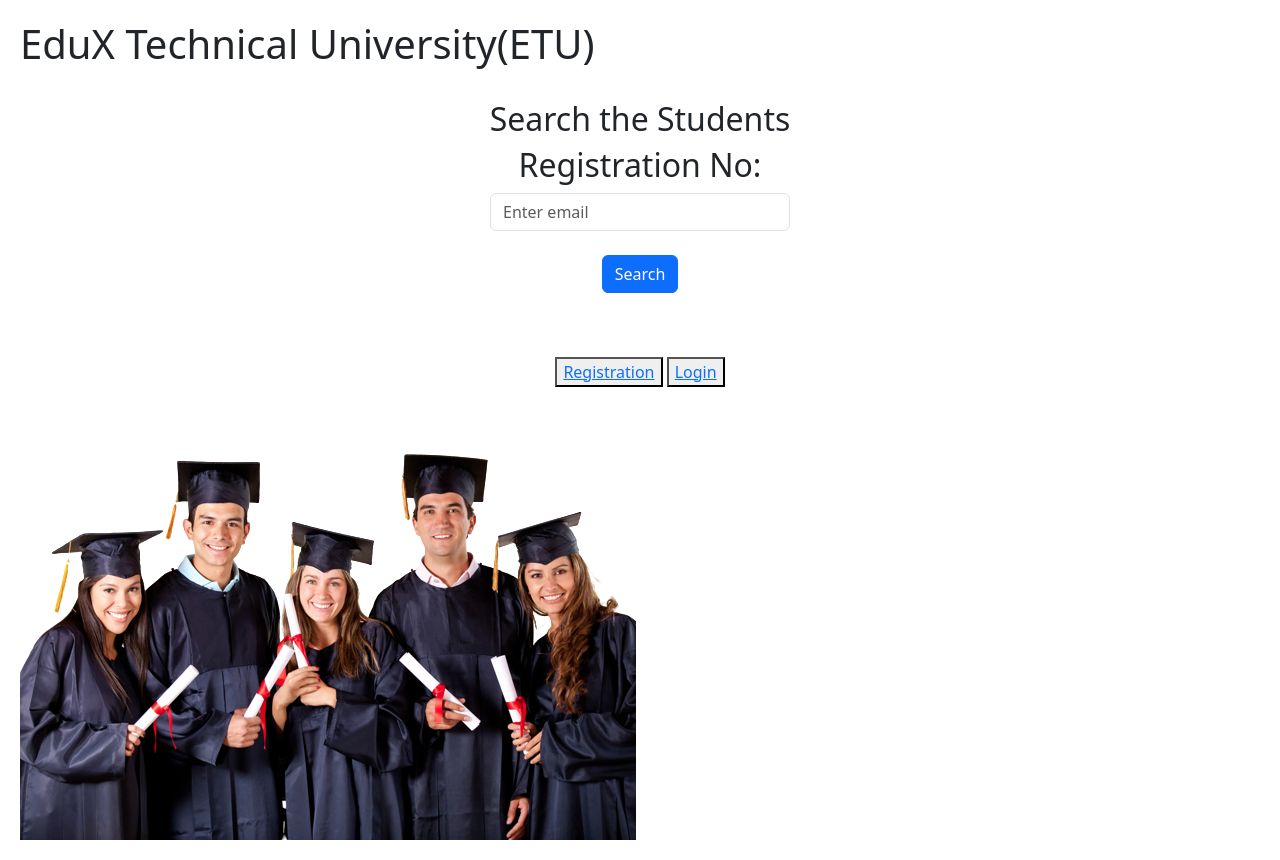
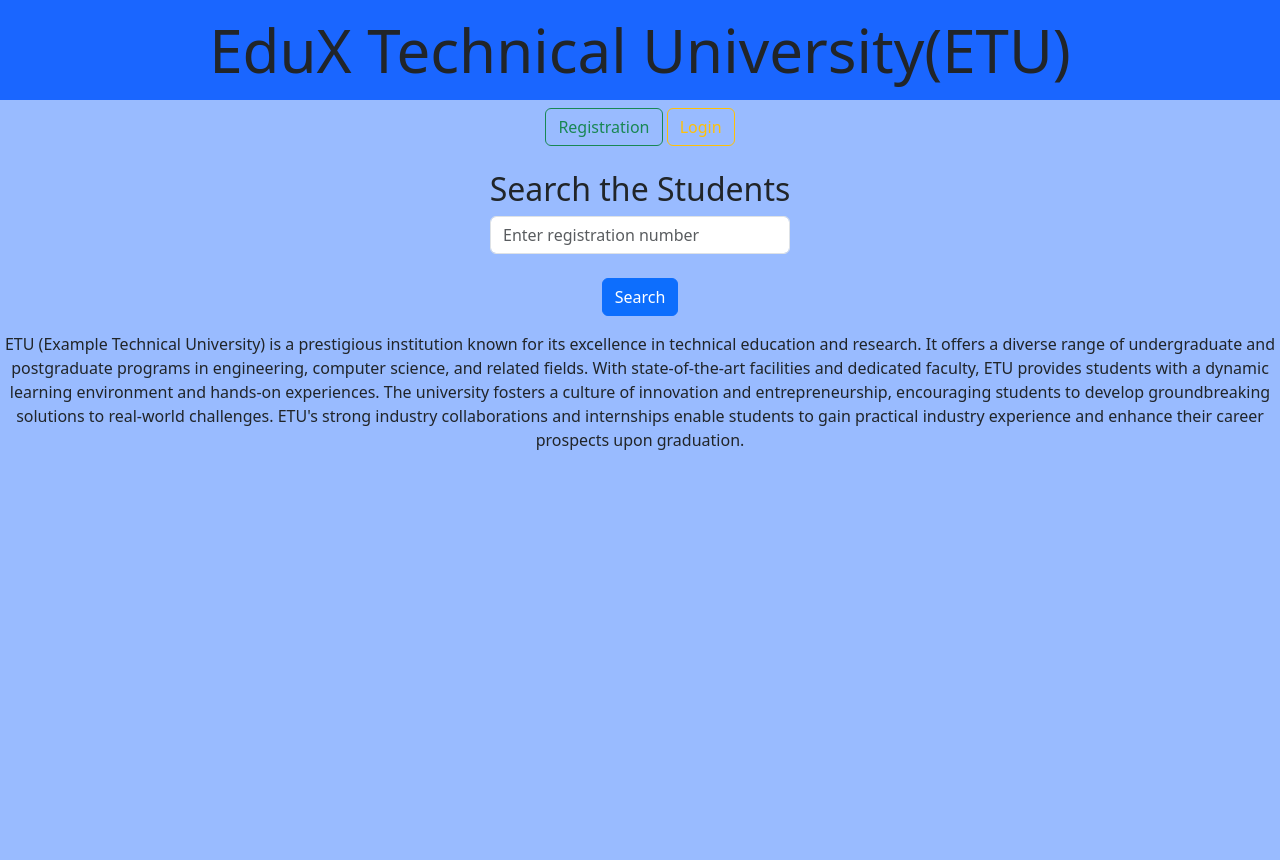
Before and after one commit to AnjanaPasinduMadushan/Student_Details_web_app, a Flask app: page / in a window 1280 px wide. After the commit the page ends 450 px from the top, so only its background shows below. Run offline with Flask 3, Linux system fonts and the light colour scheme; some libraries are stand-ins or nearby versions.

Commit message:
phase 1 completed

```diff
--- /dev/null
+++ b/static/css/styles.css
@@ -0,0 +1,20 @@
+body{
+    background-color: #99bbff;
+}
+
+a{
+    text-decoration: none;
+}
+
+#uni_name{
+  font-size: 60px;
+  display: flex;
+  justify-content:center;
+  align-items:center;
+  background-color: #1a66ff;
+  height:100px;
+}
+
+#intro{
+    text-align: center;
+}
--- a/templates/index.html
+++ b/templates/index.html
@@ -1,65 +1,66 @@
 <!DOCTYPE>
 <html>
     <head>
-        <title>Home</title>
 
-        <link rel="stylesheet" type="text/css" href="static/css/style.css">
-
-        <script src="https://cdn.jsdelivr.net/npm/sweetalert2@11"></script>
-
-        <link href="https://cdn.jsdelivr.net/npm/bootstrap@5.3.0/dist/css/bootstrap.min.css"
+    <link href="https://cdn.jsdelivr.net/npm/bootstrap@5.3.0/dist/css/bootstrap.min.css"
   rel="stylesheet" integrity="sha384-9ndCyUaIbzAi2FUVXJi0CjmCapSmO7SnpJef0486qhLnuZ2cdeRhO02iuK6FUUVM" crossorigin="anonymous">
   <script src="https://cdn.jsdelivr.net/npm/bootstrap@5.3.0/dist/js/bootstrap.bundle.min.js"
   integrity="sha384-geWF76RCwLtnZ8qwWowPQNguL3RmwHVBC9FhGdlKrxdiJJigb/j/68SIy3Te4Bkz" crossorigin="anonymous"></script>
+ <link rel="stylesheet" type="text/css" href="static/css/styles.css">
+  <script src="https://cdn.jsdelivr.net/npm/sweetalert2@11"></script>
+        <title>Home</title>
 
-<style>
-    body {
-      margin: 20px;
-    }
+        <style>
+            body{
+    background-color: #99bbff;
+}
+        </style>
 
-  </style>
     </head>
 
     <body>
 
-        <div>
+        <div id="title">
             <h1 id = "uni_name">EduX Technical University(ETU)</h1>
+        <center>
+        <button class="btn btn-outline-success" onClick="goRegister()">Registration
+        </button>
 
+        <button class="btn btn-outline-warning" onClick ="goLogin()" >Login
+        </button>
+        </center>
         </div>
-
         <br/>
         <h2><center>Search the Students</center></h2>
-        <form class="search_regno" method="GET">
+        <form id="search_regno" method="GET">
 
-            <center><label for="stdno"><h2>Registration No:</h2></label>
-            <input type="number" class="form-control" id="stdno" name="stdno" min = "1" placeholder="Enter email" style="width: 300px;" required></br>
+            <center>
+            <input type="number" class="form-control" id="stdno" name="stdno" min = "1" placeholder="Enter registration number" style="width: 300px;" required></br>
             <input type = "submit" value="Search" class="btn btn-primary">
             </center>
-            <br><br>
 
 
         </form>
 
-        <div id="error_message"></div>
+        <p id="intro">
+            ETU (Example Technical University) is a prestigious institution
+            known for its excellence in technical education and research.
+            It offers a diverse range of undergraduate and postgraduate programs
+            in engineering, computer science, and related fields. With state-of-the-art
+            facilities and dedicated faculty, ETU provides students with a dynamic
+            learning environment and hands-on experiences. The university fosters a
+            culture of innovation and entrepreneurship, encouraging students to develop
+            groundbreaking solutions to real-world challenges. ETU's strong industry
+            collaborations and internships enable students to gain practical industry
+            experience and enhance their career prospects upon graduation.
+        </p>
 
         <div>
 
-        <center>
-        <button  class="sign_up_btn">
-        <a href="/register">Registration</a>
-        </button>
 
-        <button>
-        <a href="/login" class="login_up_btn">Login</a>
-        </button>
-        </center>
 
         </div>
         <br><br>
-
-        <div class="img-home">
-            <img  src = "static/images/home.png" alt="home-image"/>
-        </div>
 
         <script>
         const form = document.getElementById('search_regno');
@@ -78,7 +79,7 @@
                         window.location.href = url;
                     } else {
                         // display Swal message
-                        swal.fire("Student number does not exist");
+                        swal.fire("Student with this registration number does not exist");
                     }
                 })
                 .catch(error => {
@@ -88,6 +89,15 @@
                 });
 
         });
+
+
+        function goRegister(){
+            window.location.href='/register'
+        }
+
+        function goLogin(){
+            window.location.href='/login'
+        }
         </script>
 
     </body>
--- a/templates/sign_up.html
+++ b/templates/sign_up.html
@@ -1,12 +1,13 @@
 <!DOCTYPE html>
 <html>
 <head>
-  <link rel="stylesheet" type="text/css" href="static/css/style.css">
+
   <link href="https://cdn.jsdelivr.net/npm/bootstrap@5.3.0/dist/css/bootstrap.min.css"
   rel="stylesheet" integrity="sha384-9ndCyUaIbzAi2FUVXJi0CjmCapSmO7SnpJef0486qhLnuZ2cdeRhO02iuK6FUUVM" crossorigin="anonymous">
   <script src="https://cdn.jsdelivr.net/npm/bootstrap@5.3.0/dist/js/bootstrap.bundle.min.js"
   integrity="sha384-geWF76RCwLtnZ8qwWowPQNguL3RmwHVBC9FhGdlKrxdiJJigb/j/68SIy3Te4Bkz" crossorigin="anonymous"></script>
   <title>Registration Form</title>
+  <link rel="stylesheet" type="text/css" href="static/css/styles.css">
   <style>
     body {
       margin: 20px;
@@ -19,7 +20,8 @@
 
 <div class='signup_container'>
 
-  <center><h1>REGISTRATION</h1></center>
+  <center>
+    <h1><a href="/">ETU</a></h1><h1>REGISTRATION</h1></center>
   <form action="/sign_up" method="POST">
   <div class="row">
     <div class="col">
```
Also changed, not shown: static/css/style.css (deleted, +0 -95 lines), templates/login.html (+6 -6 lines), templates/profile-view.html (+6 -4 lines), templates/profile.html (+9 -10 lines), 2 other files.
